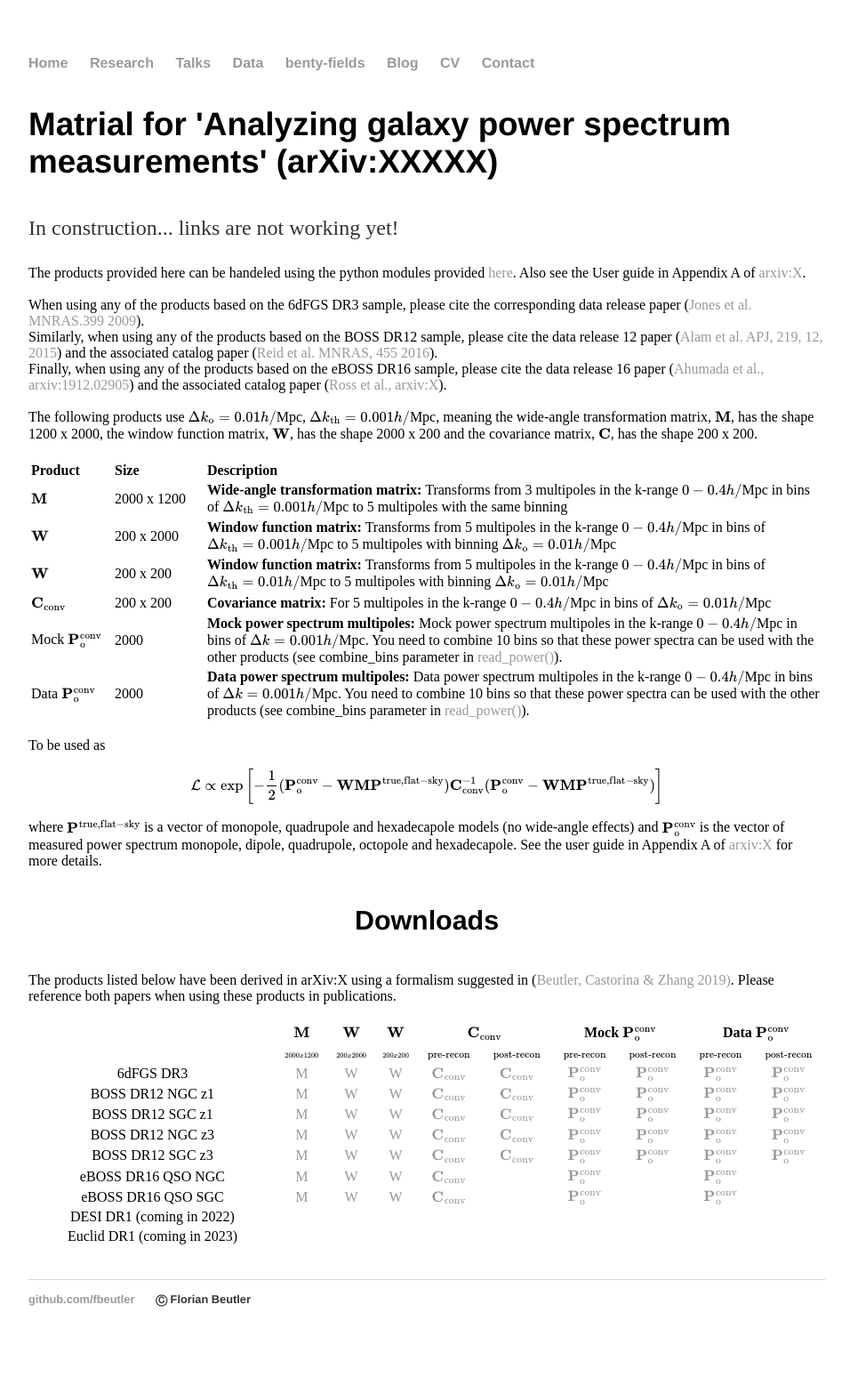
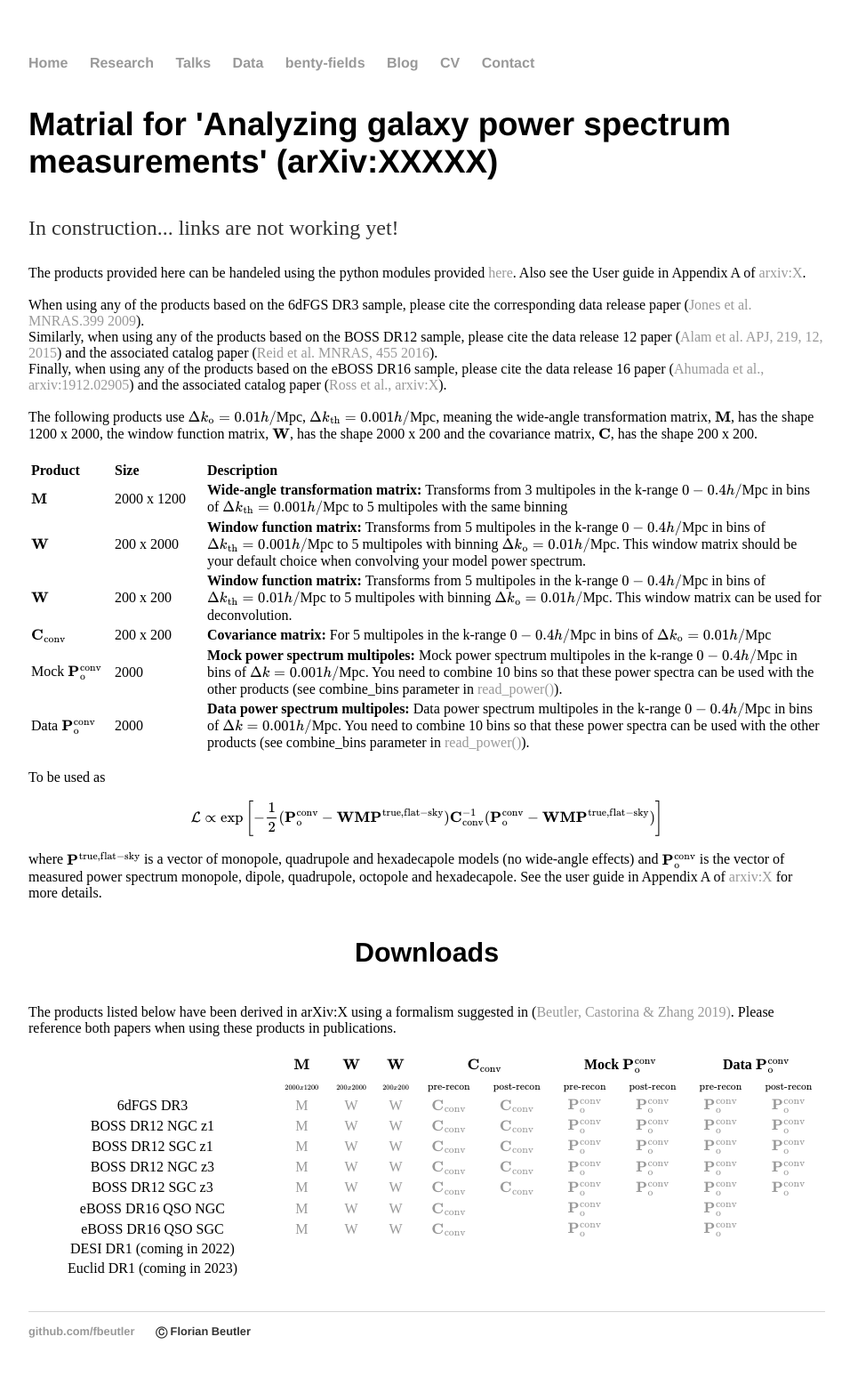
Before and after one commit to fbeutler/fbeutler.github.io, a Jekyll site: the page built from hub/deconv_paper.html, in a window 1280 px wide. Shown: the whole page at 89% size, without its empty margins (160-1116 px from the left). Built offline with Jekyll 4.4.1, drawn with Linux system fonts in a browser that asks for light colours; before the commit the page ends 1530 px from its top, so only the background shows below that.

Commit message:
Update deconv_paper.html

```diff
--- a/hub/deconv_paper.html
+++ b/hub/deconv_paper.html
@@ -45,13 +45,13 @@
     <td>\(\textbf{W}\)</td>
     <td style="min-width:100px">200 x 2000</td>
     <td><b>Window function matrix:</b> Transforms from 5 multipoles in the k-range \(0 - 0.4h/\)Mpc in bins of \(\Delta k_{\rm th}= 0.001h/\)Mpc
-	to 5 multipoles with binning \(\Delta k_{\rm o}= 0.01h/\)Mpc</td>
+	to 5 multipoles with binning \(\Delta k_{\rm o}= 0.01h/\)Mpc. This window matrix should be your default choice when convolving your model power spectrum.</td>
   </tr>
   <tr style="text-align: left">
     <td>\(\textbf{W}\)</td>
     <td style="min-width:100px">200 x 200</td>
     <td><b>Window function matrix:</b> Transforms from 5 multipoles in the k-range \(0 - 0.4h/\)Mpc in bins of \(\Delta k_{\rm th}= 0.01h/\)Mpc
-	to 5 multipoles with binning \(\Delta k_{\rm o}= 0.01h/\)Mpc</td>
+	to 5 multipoles with binning \(\Delta k_{\rm o}= 0.01h/\)Mpc. This window matrix can be used for deconvolution.</td>
   </tr>
   <tr style="text-align: left">
     <td>\(\textbf{C}_{\rm conv}\)</td>
```
